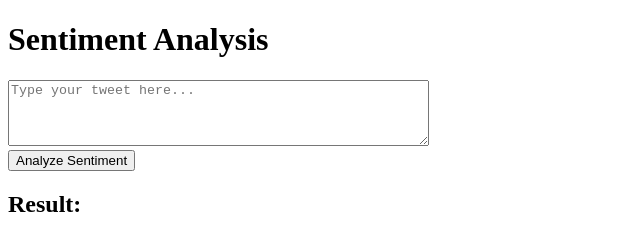
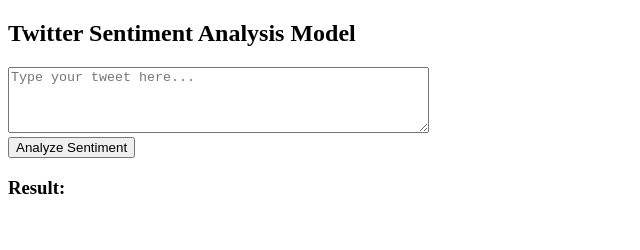
Before and after one commit to saleh-abdallah/sentiment_analysis, a plain HTML site: page index.html in a window 1280 px wide. Shown: the whole page, without its empty margins (0-640 px from the left). Drawn offline with Linux system fonts and the light colour scheme.

Commit message:
Update index.html

```diff
--- a/index.html
+++ b/index.html
@@ -3,13 +3,13 @@
 <head>
   <meta charset="UTF-8" />
   <meta name="viewport" content="width=device-width, initial-scale=1" />
-  <title>Sentiment Analysis Demo</title>
+  <title>Twitter Sentiment Analysis Model</title>
 </head>
 <body>
-  <h1>Sentiment Analysis</h1>
+  <h2>Twitter Sentiment Analysis Model</h2>
   <textarea id="tweetInput" rows="4" cols="50" placeholder="Type your tweet here..."></textarea><br />
   <button onclick="analyzeSentiment()">Analyze Sentiment</button>
-  <h2>Result:</h2>
+  <h3>Result:</h3>
   <div id="result"></div>
 
   <script>
```
